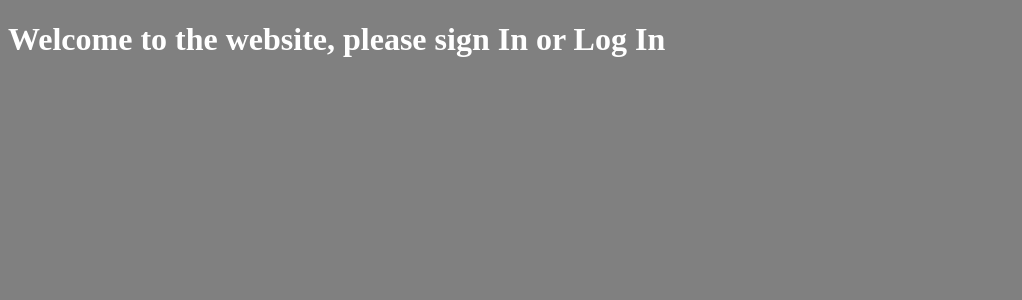
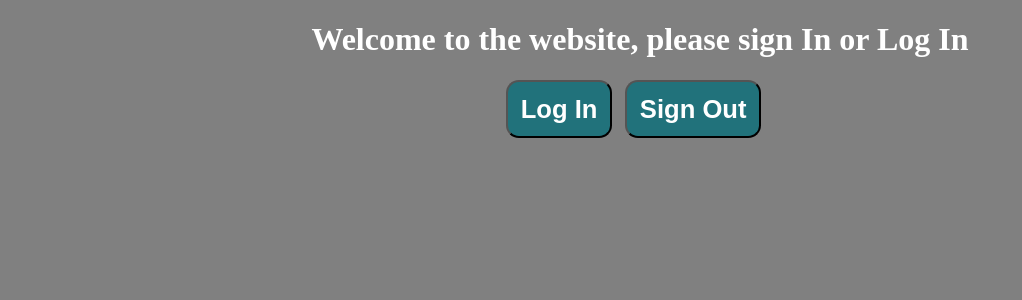
Before and after one commit to SazinSamin/ReactJs, a React (Create React App) app: page / in a window 1280 px wide. Shown: the top 300 px of the page, without its empty margins (0-1022 px from the left). Built offline with nearby package versions, Linux system fonts and the light colour scheme.

Commit message:
Conditional_Rendering_with_state_change

```diff
--- a/public/style.css
+++ b/public/style.css
@@ -1,13 +1,13 @@
 body{
     background-color: grey;
     color: white;
+    text-align: center;
 }
 
 button {
     background-color: rgb(33, 114, 123);
     color: white;
-    width: 5vw;
-    font-size: 3vw;
+    font-size: 2vw;
     font-weight: bold;
     border-radius: 1vw;
     margin-right: 1vw;
--- a/src/CONDITIONAL_RENDERING/Rendering_selection.js
+++ b/src/CONDITIONAL_RENDERING/Rendering_selection.js
@@ -12,12 +12,27 @@ export default class RenderingSelection extends Component {
     }
   }
 
+  LogginInProcedure = () => {
+    this.setState({
+      isLoggedIn : true
+    })
+  }
+
+  SinOutProcedure = () => {
+    this.setState({
+      isLoggedIn : false
+    })
+  }
+
+
 
   render() {
     return (
       <div>
         { /* rendering will happened based on the given condition */}
         {(this.state.isLoggedIn) ? <HomePage /> : <LoginPage />}
+        <button onClick={this.LogginInProcedure}>Log In</button>
+        <button onClick={this.SinOutProcedure}>Sign Out</button>
       </div>
     )
   }
```
Also changed, not shown: 1 other file (tests, documents, lock files or other folders).
